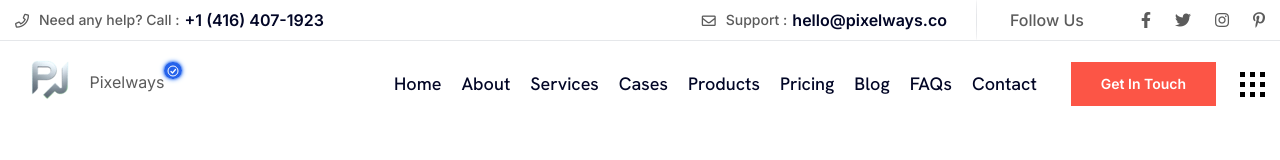
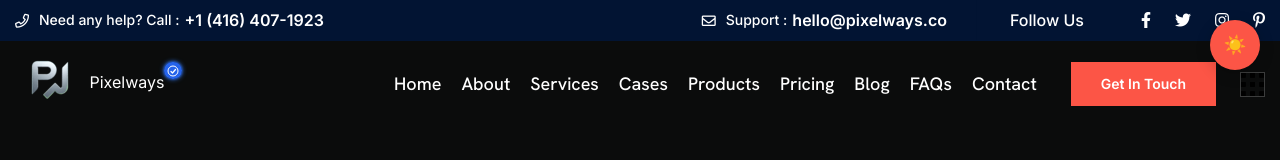
Before and after one commit to pixelways-Inc/pixelways, a Next.js app: page / in a window 1280 px wide. Shown: the top 160 px of the page. Built offline with nearby package versions, Linux system fonts and the light colour scheme.

Commit message:
STYLE: Implement dark theme toggle functionality in TekprofLayout component

```diff
--- a/layout/TekprofLayout.js
+++ b/layout/TekprofLayout.js
@@ -2,7 +2,7 @@
 import ImageView from "@/components/ImageView";
 import VideoPopup from "@/components/VideoPopup";
 import { tekprofUtility } from "@/utility";
-import { Fragment, useEffect } from "react";
+import { Fragment, useEffect, useState } from "react";
 import Footer from "./Footer";
 import Header from "./Header";
 import Sidebar from "./Sidebar";
@@ -22,18 +22,54 @@ const TekprofLayout = ({
   bodyClass = "",
   singleMenu = false,
 }) => {
+  const [isDarkTheme, setIsDarkTheme] = useState(true);
+
   useEffect(() => {
     tekprofUtility.animation();
     tekprofUtility.fixedHeader();
     Object.keys(rootElements).forEach((key) => {
       document.body.style.setProperty(key, rootElements[key]);
     });
-  }, []);
+
+    // Apply or remove dark theme based on state
+    if (isDarkTheme) {
+      document.body.classList.add('dark-theme');
+    } else {
+      document.body.classList.remove('dark-theme');
+    }
+  }, [isDarkTheme]);
+
+  const toggleTheme = () => {
+    setIsDarkTheme(!isDarkTheme);
+  };
 
   return (
     <Fragment>
       <VideoPopup />
       <ImageView />
+      {/* Dark Theme Toggle Button */}
+      <button
+        onClick={toggleTheme}
+        style={{
+          position: 'fixed',
+          top: '20px',
+          right: '20px',
+          zIndex: 9999,
+          backgroundColor: isDarkTheme ? '#FC5546' : '#021433',
+          color: 'white',
+          border: 'none',
+          borderRadius: '50%',
+          width: '50px',
+          height: '50px',
+          cursor: 'pointer',
+          fontSize: '18px',
+          boxShadow: '0 4px 15px rgba(0, 0, 0, 0.2)',
+          transition: 'all 0.3s ease'
+        }}
+        title={isDarkTheme ? 'Switch to Light Theme' : 'Switch to Dark Theme'}
+      >
+        {isDarkTheme ? '☀️' : '🌙'}
+      </button>
       <div className={`page-wrapper ${bodyClass}`}>
         <Header header={header} singleMenu={singleMenu} />
         <Sidebar />
```
